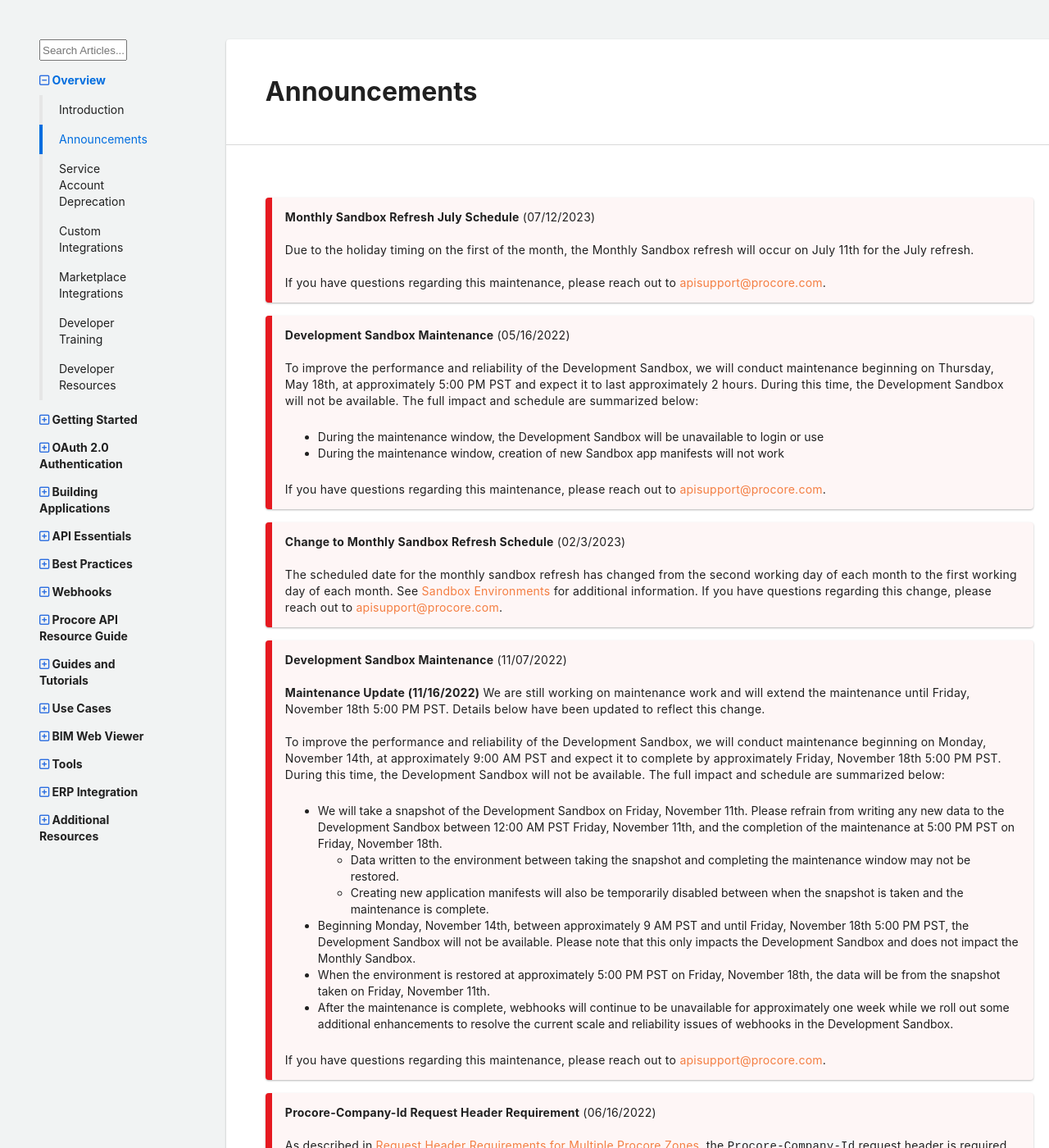
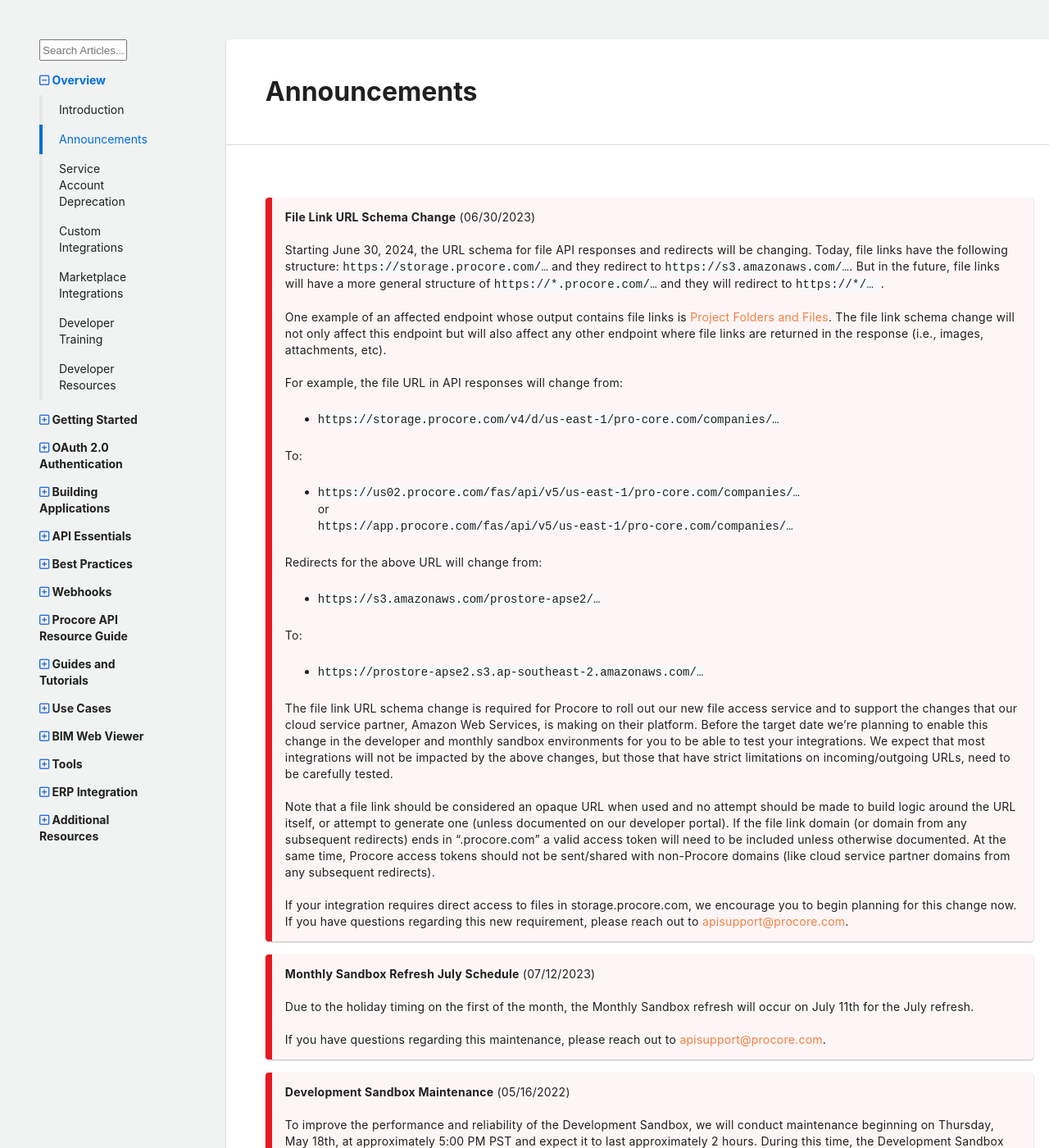
Before and after one commit to procore/documentation, a Jekyll site: the page built from overview/announcements.md, in a window 1280 px wide and 1400 px high. Shown: the whole window at 82% size. Built offline with Jekyll 4.4.1, drawn with Linux system fonts in a browser that asks for light colours; comment, search, counter and statistics services are not loaded.

Commit message:
New announcment for file link URL schema change

```diff
--- a/overview/announcements.md
+++ b/overview/announcements.md
@@ -4,6 +4,43 @@ title: Announcements
 layout: default
 section_title: Overview
 ---
+
+>**File Link URL Schema Change** (06/30/2023)
+>
+>Starting June 30, 2024, the URL schema for file API responses and redirects will be changing.
+>Today, file links have the following structure: `https://storage.procore.com/…` and they redirect to `https://s3.amazonaws.com/…`.
+>But in the future, file links will have a more general structure of `https://*.procore.com/…` and they will redirect to `https://*/… `.
+>
+>One example of an affected endpoint whose output contains file links is [Project Folders and Files](https://developers.procore.com/reference/rest/v1/project-folders-and-files?version=1.0#list-project-folders-and-files).
+>The file link schema change will not only affect this endpoint but will also affect any other endpoint where file links are returned in the response (i.e., images, attachments, etc).
+>
+>For example, the file URL in API responses will change from:
+>
+>* `https://storage.procore.com/v4/d/us-east-1/pro-core.com/companies/…`
+>
+>To:
+>
+>* `https://us02.procore.com/fas/api/v5/us-east-1/pro-core.com/companies/…`
+>or
+`https://app.procore.com/fas/api/v5/us-east-1/pro-core.com/companies/…`
+>
+>Redirects for the above URL will change from:
+>
+>* `https://s3.amazonaws.com/prostore-apse2/…`
+>
+>To:
+>* `https://prostore-apse2.s3.ap-southeast-2.amazonaws.com/…`
+>
+>The file link URL schema change is required for Procore to roll out our new file access service and to support the changes that our cloud service partner, Amazon Web Services, is making on their platform.
+>Before the target date we’re planning to enable this change in the developer and monthly sandbox environments for you to be able to test your integrations.
+>We expect that most integrations will not be impacted by the above changes, but those that have strict limitations on incoming/outgoing URLs, need to be carefully tested.
+>
+> Note that a file link should be considered an opaque URL when used and no attempt should be made to build logic around the URL itself, or attempt to generate one (unless documented on our developer portal).
+>If the file link domain (or domain from any subsequent redirects) ends in ".procore.com" a valid access token will need to be included unless otherwise documented.
+>At the same time, Procore access tokens should not be sent/shared with non-Procore domains (like cloud service partner domains from any subsequent redirects).
+>
+>If your integration requires direct access to files in storage.procore.com, we encourage you to begin planning for this change now.
+>If you have questions regarding this new requirement, please reach out to [apisupport@procore.com](mailto:apisupport@procore.com).
 
 >**Monthly Sandbox Refresh July Schedule** (07/12/2023)
 >
```
